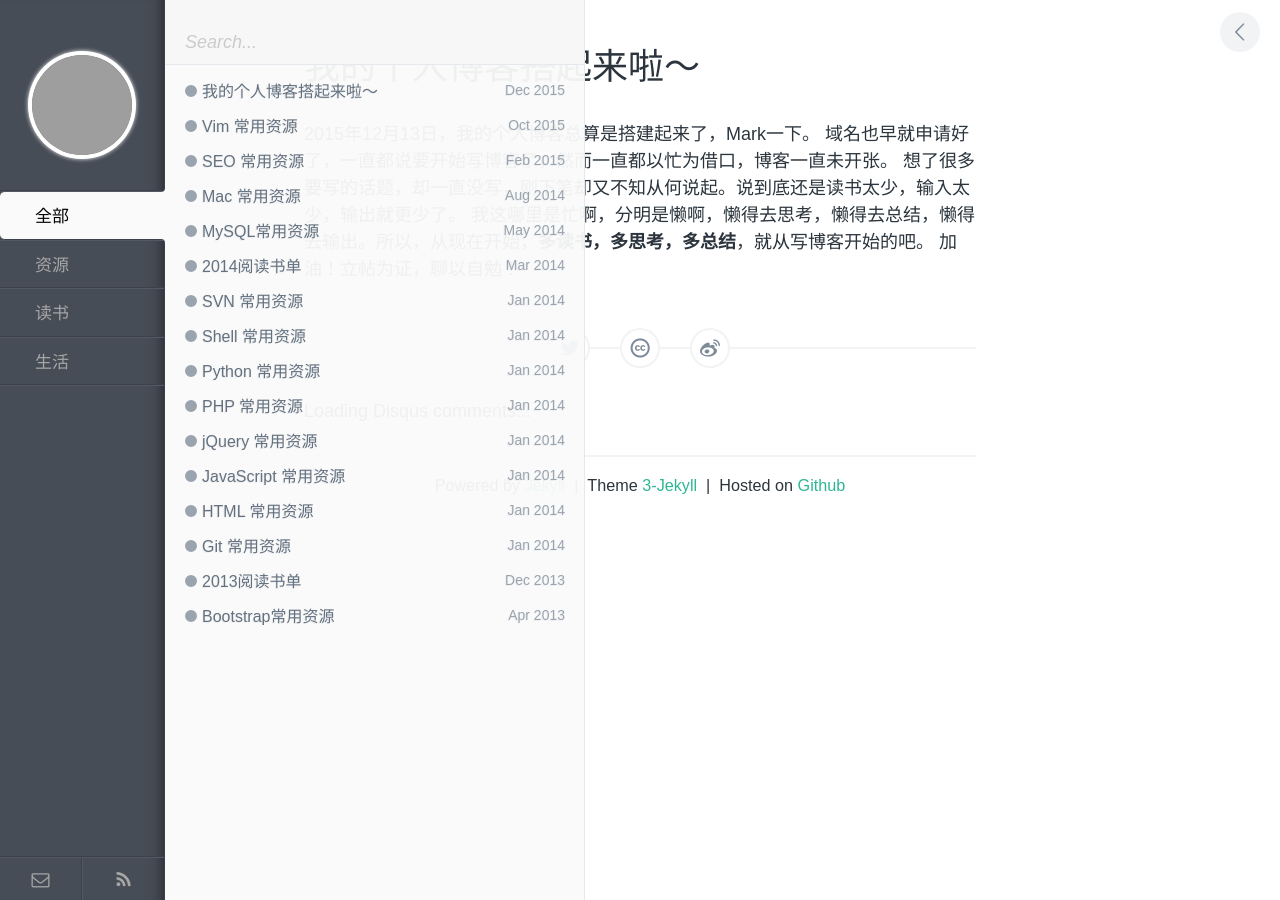
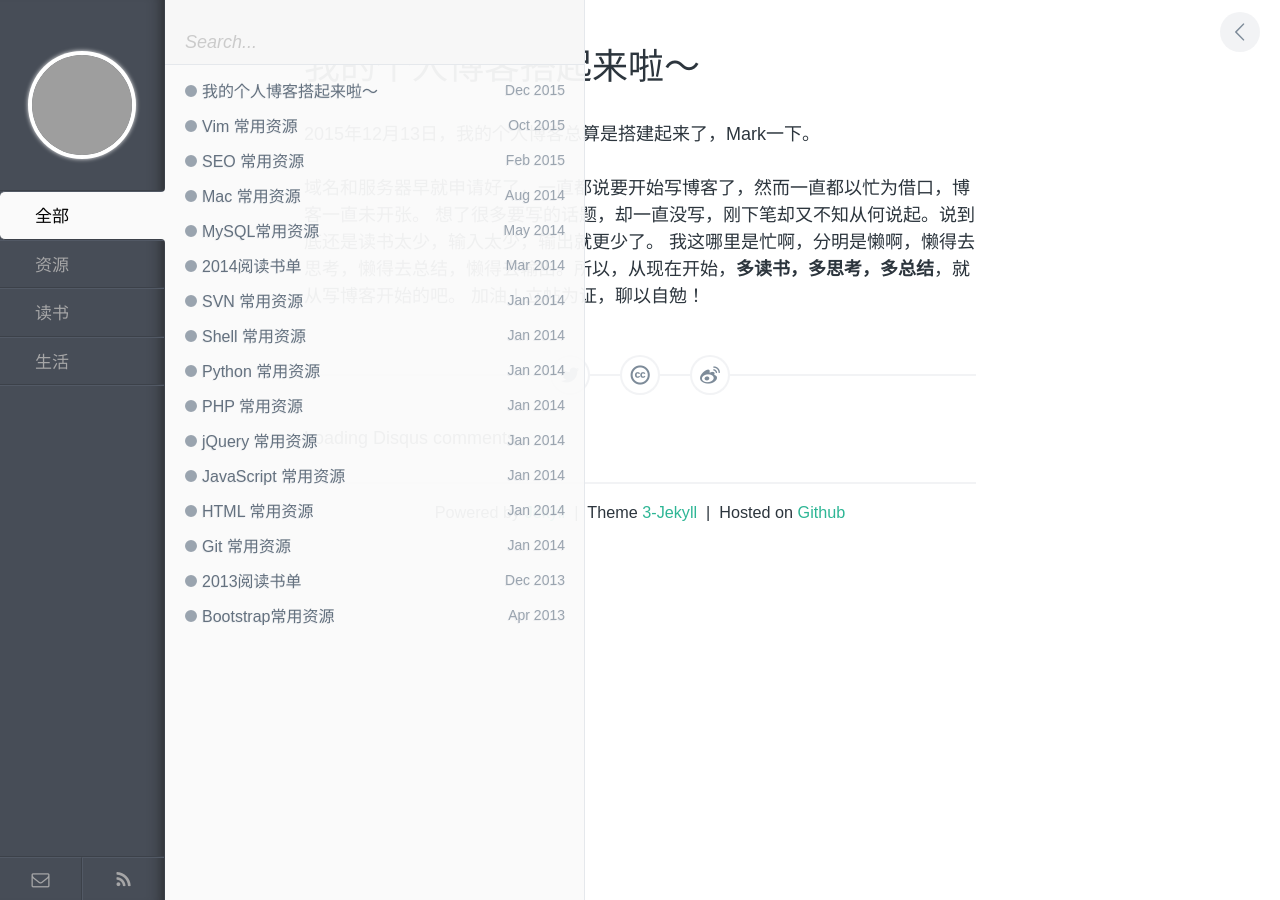
Before and after one commit to z00216423/z00216423.github.io, a Jekyll site: the page built from _posts/life/2015-12-13-blog-build-success.md, in a window 1280 px wide. Built offline with Jekyll 4.4.1, drawn with Linux system fonts in a browser that asks for light colours; comment, search, counter and statistics services are not loaded; grey boxes are pictures that could not be loaded.

Commit message:
edit first blog

```diff
--- a/_posts/life/2015-12-13-blog-build-success.md
+++ b/_posts/life/2015-12-13-blog-build-success.md
@@ -5,4 +5,7 @@ category: 生活
 tags: blog
 ---
 
-2015年12月13日，我的个人博客总算是搭建起来了，Mark一下。 域名也早就申请好了，一直都说要开始写博客了，然而一直都以忙为借口，博客一直未开张。 想了很多要写的话题，却一直没写，刚下笔却又不知从何说起。说到底还是读书太少，输入太少，输出就更少了。 我这哪里是忙啊，分明是懒啊，懒得去思考，懒得去总结，懒得去输出。所以，从现在开始，**多读书，多思考，多总结**，就从写博客开始的吧。 加油！立帖为证，聊以自勉！
+2015年12月13日，我的个人博客总算是搭建起来了，Mark一下。
+
+
+域名和服务器早就申请好了，一直都说要开始写博客了，然而一直都以忙为借口，博客一直未开张。 想了很多要写的话题，却一直没写，刚下笔却又不知从何说起。说到底还是读书太少，输入太少，输出就更少了。 我这哪里是忙啊，分明是懒啊，懒得去思考，懒得去总结，懒得去输出。所以，从现在开始，**多读书，多思考，多总结**，就从写博客开始的吧。 加油！立帖为证，聊以自勉！
```
